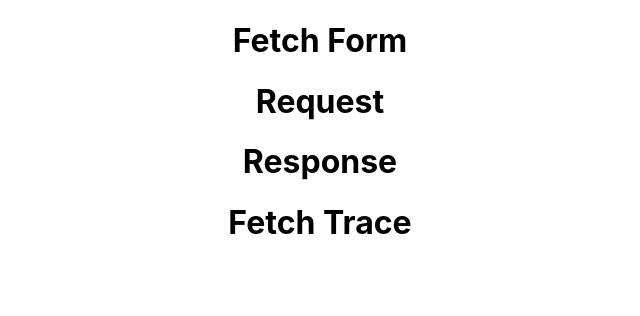
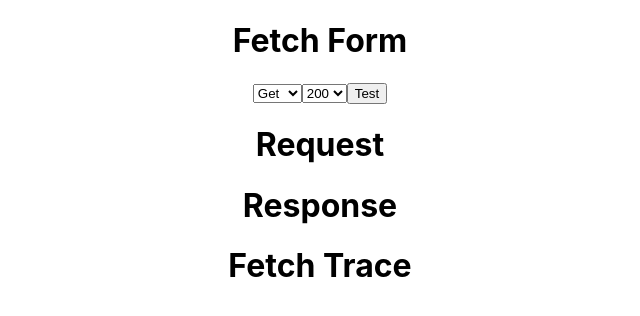
Before and after one commit to BarbaraPruz/fetchit, a React (Create React App) app in the folder client/: page / in a window 1280 px wide. Shown: the top 316 px of the page, without its empty margins (320-960 px from the left). Built offline with nearby package versions, Linux system fonts and the light colour scheme.

Commit message:
Add FetchForm to select http method and response code (no styling)

```diff
--- a/client/src/containers/fetch_form.js
+++ b/client/src/containers/fetch_form.js
@@ -3,10 +3,34 @@ import React, { Component } from 'react';
 
 class FetchForm extends Component {
 
+    state = {
+        method: 'get',
+        responseCode: '200',
+    }
+
+    handleChange = (event) => this.setState({[event.target.name]: event.target.value});
+
+    handleSubmit = (event) => {
+        event.preventDefault();
+        console.log("Submit for test",this.state)
+    }
+
     render() {
         return (
             <React.Fragment>
                 <h1>Fetch Form</h1>
+                <form onSubmit={ event => this.handleSubmit(event) }>
+                    <select name="method" value={this.state.method} onChange={ event => this.handleChange(event)}>
+                        <option value="get">Get</option>
+                        <option value="post">Post</option>
+                    </select>
+                    <select name="responseCode" value={this.state.responseCode} onChange={ event => this.handleChange(event)}>
+                        <option value="200">200</option>
+                        <option value="400">400</option>
+                        <option value="500">500</option>
+                    </select>
+                    <button type="submit" >Test</button>
+                </form>
             </React.Fragment>
         )
     }
```
